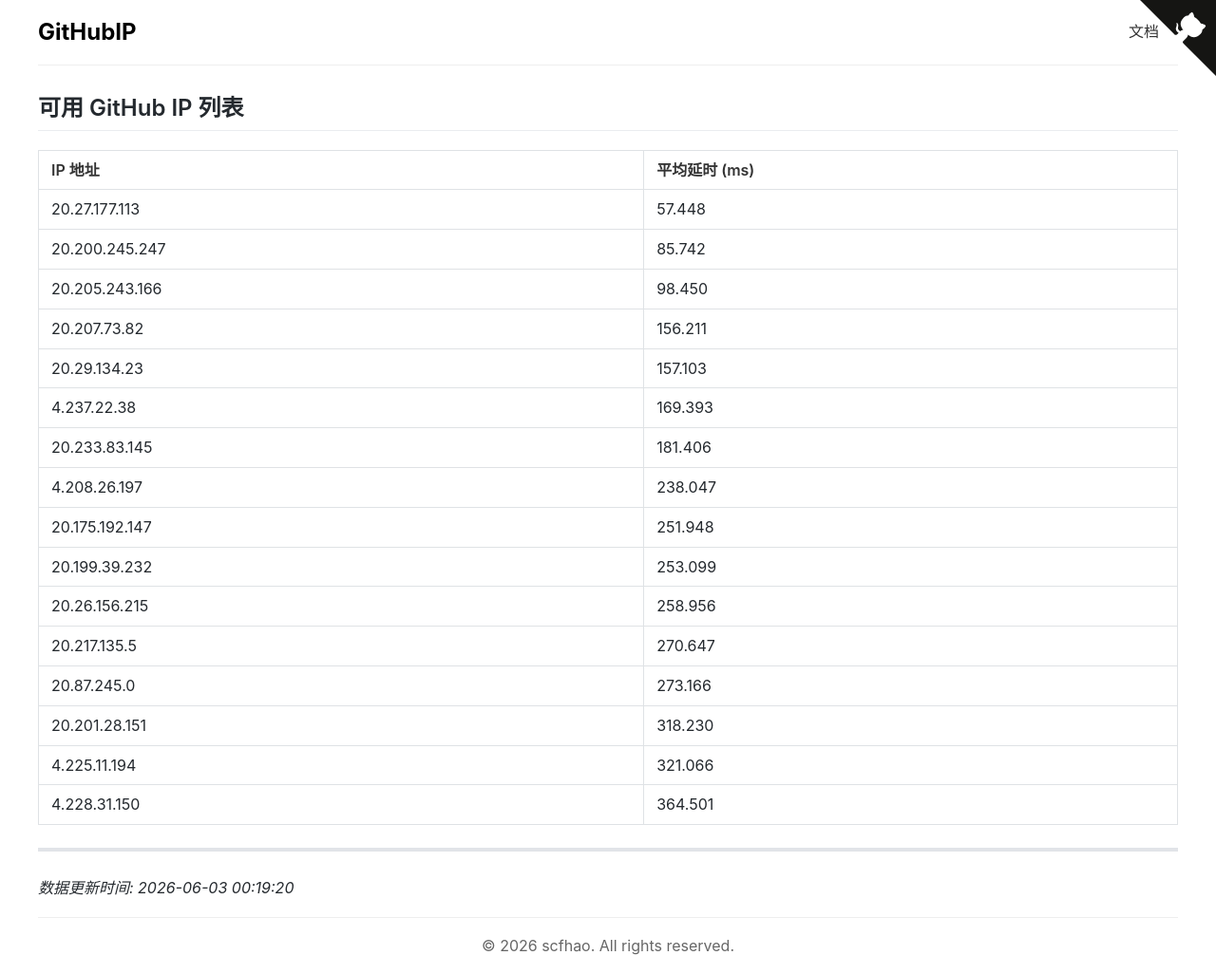
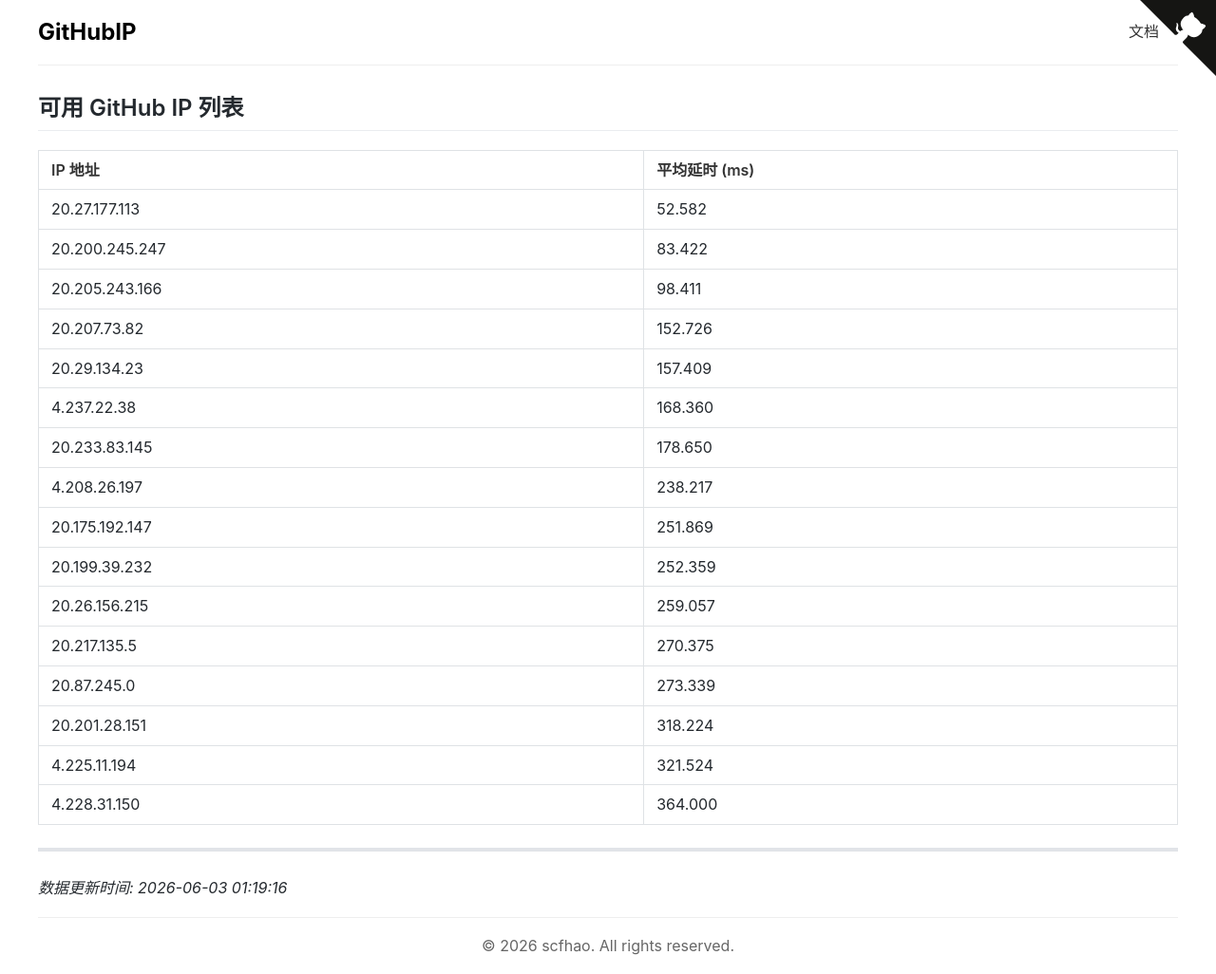
Before and after one commit to scfhao/GitHubIP, a Jekyll site: the page built from index.md, in a window 1280 px wide. Shown: the whole page at 95% size. Built offline with Jekyll 4.4.1, drawn with Linux system fonts in a browser that asks for light colours.

Commit message:
自动脚本执行 - 2026-06-03 01:19:16

```diff
--- a/index.md
+++ b/index.md
@@ -1,30 +1,30 @@
 ---
 layout: home
 title: GitHub IP 列表
-date: 2026-06-03 00:19:20
+date: 2026-06-03 01:19:16
 ---
 
 ## 可用 GitHub IP 列表
 
 | IP 地址 | 平均延时 (ms) |
 |---------|--------------|
-| 20.27.177.113 | 57.448 |
-| 20.200.245.247 | 85.742 |
-| 20.205.243.166 | 98.450 |
-| 20.207.73.82 | 156.211 |
-| 20.29.134.23 | 157.103 |
-| 4.237.22.38 | 169.393 |
-| 20.233.83.145 | 181.406 |
-| 4.208.26.197 | 238.047 |
-| 20.175.192.147 | 251.948 |
-| 20.199.39.232 | 253.099 |
-| 20.26.156.215 | 258.956 |
-| 20.217.135.5 | 270.647 |
-| 20.87.245.0 | 273.166 |
-| 20.201.28.151 | 318.230 |
-| 4.225.11.194 | 321.066 |
-| 4.228.31.150 | 364.501 |
+| 20.27.177.113 | 52.582 |
+| 20.200.245.247 | 83.422 |
+| 20.205.243.166 | 98.411 |
+| 20.207.73.82 | 152.726 |
+| 20.29.134.23 | 157.409 |
+| 4.237.22.38 | 168.360 |
+| 20.233.83.145 | 178.650 |
+| 4.208.26.197 | 238.217 |
+| 20.175.192.147 | 251.869 |
+| 20.199.39.232 | 252.359 |
+| 20.26.156.215 | 259.057 |
+| 20.217.135.5 | 270.375 |
+| 20.87.245.0 | 273.339 |
+| 20.201.28.151 | 318.224 |
+| 4.225.11.194 | 321.524 |
+| 4.228.31.150 | 364.000 |
 
 ---
 
-*数据更新时间: 2026-06-03 00:19:20*
+*数据更新时间: 2026-06-03 01:19:16*
```
